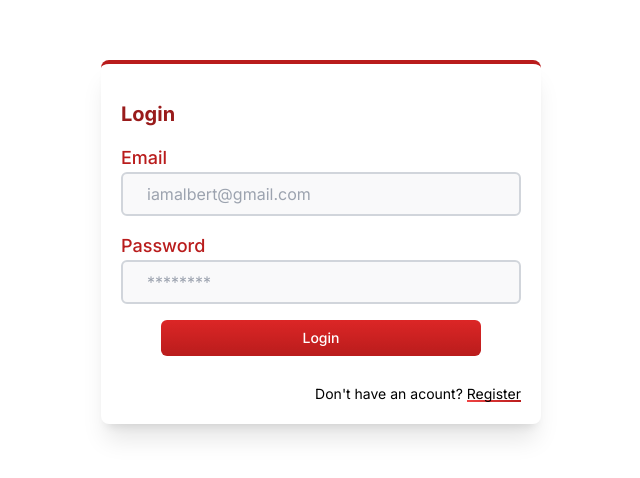
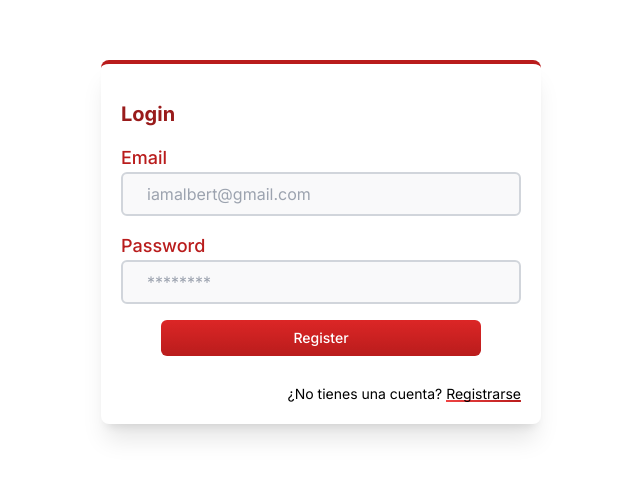
Before and after one commit to abrahamTech/NodeJS-NacMonPieN3FrontAPI, a Next.js app in the folder client/: page /login in a window 1280 px wide. Shown: the part 158-636 px from the top of the page, without its empty margins (319-959 px from the left). Built offline with nearby package versions, Linux system fonts and the light colour scheme.

Commit message:
feat(LogIn): add LogIn page with hook form errors

```diff
--- a/client/src/components/LogIn.jsx
+++ b/client/src/components/LogIn.jsx
@@ -1,8 +1,18 @@
 "use client";
+
+import { useForm } from "react-hook-form";
+import { useAuth } from "@/context/authContext";
 
 import Link from "next/link";
 
 export default function LogIn() {
+
+    const { register, handleSubmit, formState: { errors } } = useForm();
+    const { errors: loginErrors } = useAuth();
+
+    const onSubmit = async (values) => {
+        console.log(values);
+    }
 
     return (
         <div className="flex">
@@ -10,7 +20,8 @@ export default function LogIn() {
 
                 <h1 className="text-xl font-bold my-4">Login</h1>
 
-                <form className="flex flex-col gap-2">
+                <form onSubmit={handleSubmit(onSubmit)} className="flex flex-col gap-2">
+
                     <div className="flex flex-col">
                         <label htmlFor="userEmail" >Email</label>
                         <input
@@ -18,8 +29,16 @@ export default function LogIn() {
                             placeholder="iamalbert@gmail.com"
                             id="userEmail"
                             className="inputLogin"
+                            // onChange={e => setEmail(e.target.value)}
+                            {...register("email", { required: "Ingresa un email" })}
                         />
                     </div>
+
+                    {errors.email && (
+                        <div className="bg-red-700 text-white w-fit text-sm py-1 px-3 rounded-md mt-[-10px]">
+                            {errors.email.message}
+                        </div>
+                    )}
 
                     <div className="flex flex-col">
                         <label htmlFor="userPassword" >Password</label>
@@ -28,13 +47,29 @@ export default function LogIn() {
                             placeholder="********"
                             id="userPassword"
                             className="inputLogin"
+                            // onChange={e => setPassword(e.target.value)}
+                            {...register("password", { required: "Ingresa una contraseña" })}
                         />
                     </div>
 
-                    <button className="btn-primary">Login</button>
+                    {errors.password && (
+                        <div className="bg-red-700 text-white w-fit text-sm py-1 px-3 rounded-md mt-[-10px] mb-2">
+                            {errors.password.message}
+                        </div>
+                    )}
 
-                    <div href={"/register"} className="text-sm mt-3 text-right">
-                        Don't have an acount? <Link href={"/register"} className="bg-gradient-to-r from-red-500 to-red-700 bg-[length:100%_2px] bg-no-repeat bg-bottom">Register</Link>
+                    <button className="btn-primary">Register</button>
+
+                    {
+                        loginErrors.map((error, i) => (
+                            <div className="bg-red-700 text-white w-fit text-sm py-1 px-3 rounded-md mt-[-10px] mb-2" key={i}>
+                                {error}
+                            </div>
+                        ))
+                    }
+
+                    <div className="text-sm mt-3 text-right">
+                        ¿No tienes una cuenta? <Link href={"/register"} className="bg-gradient-to-r from-red-500 to-red-700 bg-[length:100%_2px] bg-no-repeat bg-bottom">Registrarse</Link>
                     </div>
 
                 </form>
--- a/client/src/components/Register.jsx
+++ b/client/src/components/Register.jsx
@@ -100,7 +100,7 @@ export default function SignInForm() {
                     }
 
                     <div className="text-sm mt-3 text-right">
-                        Already have an acount? <Link href={"/login"} className="bg-gradient-to-r from-red-500 to-red-700 bg-[length:100%_2px] bg-no-repeat bg-bottom">Log In</Link>
+                        ¿Ya tienes una cuenta? <Link href={"/login"} className="bg-gradient-to-r from-red-500 to-red-700 bg-[length:100%_2px] bg-no-repeat bg-bottom">Log In</Link>
                     </div>
 
                 </form>
```
Lines whose indentation alone changed are shown as unchanged.
